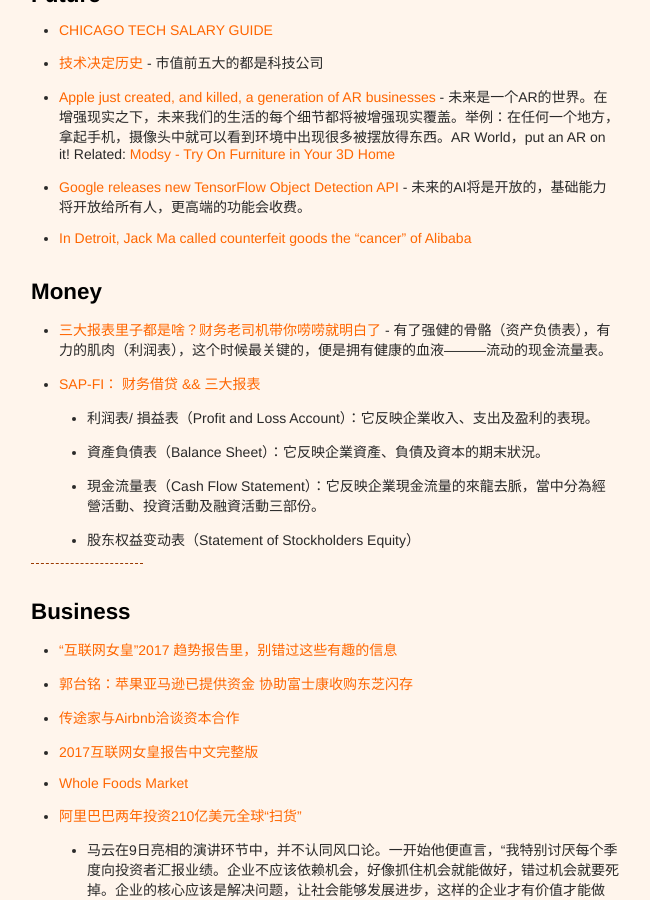
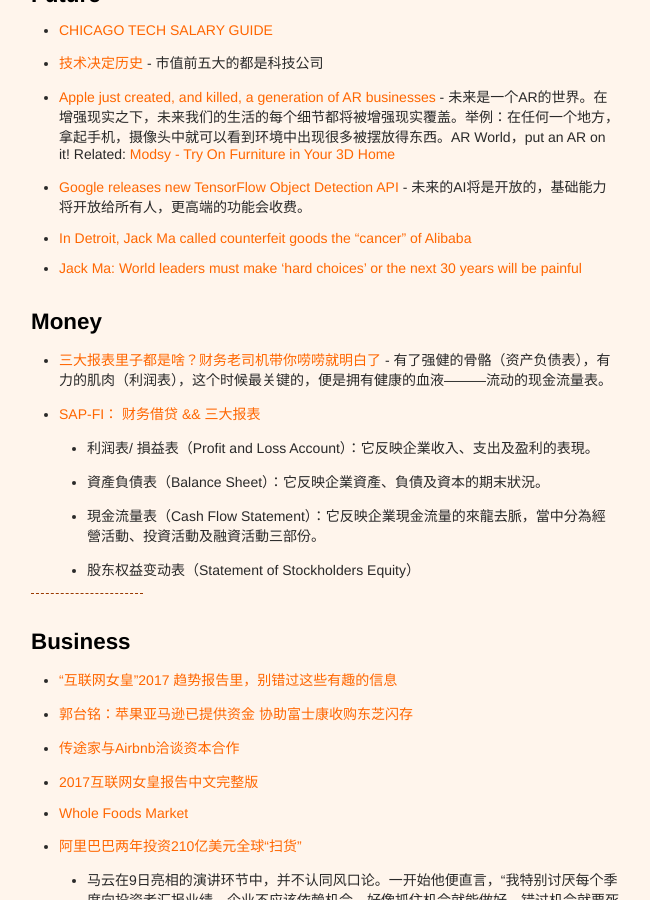
Before and after one commit to xianyuxmu/xianyuxmu.github.io, a Jekyll site: the page built from _posts/2017-06-01-monthly-reading.md, in a window 1280 px wide and 900 px high, scrolled down 699 px. Shown: the whole window, without its empty margins (315-965 px from the left). Built offline with Jekyll 4.4.1, drawn with Linux system fonts in a browser that asks for light colours; comment, search, counter and statistics services are not loaded.

Commit message:
Reading 25 June

```diff
--- a/_posts/2017-06-01-monthly-reading.md
+++ b/_posts/2017-06-01-monthly-reading.md
@@ -34,6 +34,7 @@
 - [Apple just created, and killed, a generation of AR businesses](https://techcrunch.com/2017/06/19/apple-just-created-and-killed-a-generation-of-ar-businesses/?utm_medium=TCnewsletter) - 未来是一个AR的世界。在增强现实之下，未来我们的生活的每个细节都将被增强现实覆盖。举例：在任何一个地方，拿起手机，摄像头中就可以看到环境中出现很多被摆放得东西。AR World，put an AR on it! Related: [Modsy - Try On Furniture in Your 3D Home](https://www.modsy.com/)
 - [Google releases new TensorFlow Object Detection API](https://techcrunch.com/2017/06/16/object-detection-api/?ncid=tcdaily&utm_medium=TCnewsletter) - 未来的AI将是开放的，基础能力将开放给所有人，更高端的功能会收费。
 - [In Detroit, Jack Ma called counterfeit goods the “cancer” of Alibaba](https://qz.com/1010934/in-detroit-jack-ma-called-counterfeit-goods-the-cancer-of-alibaba/)
+- [Jack Ma: World leaders must make 'hard choices' or the next 30 years will be painful](http://www.cnbc.com/2017/06/21/alibabas-jack-ma-says-people-will-work-four-hours-a-day-in-30-years.html)
 
 
 ## Money
```
